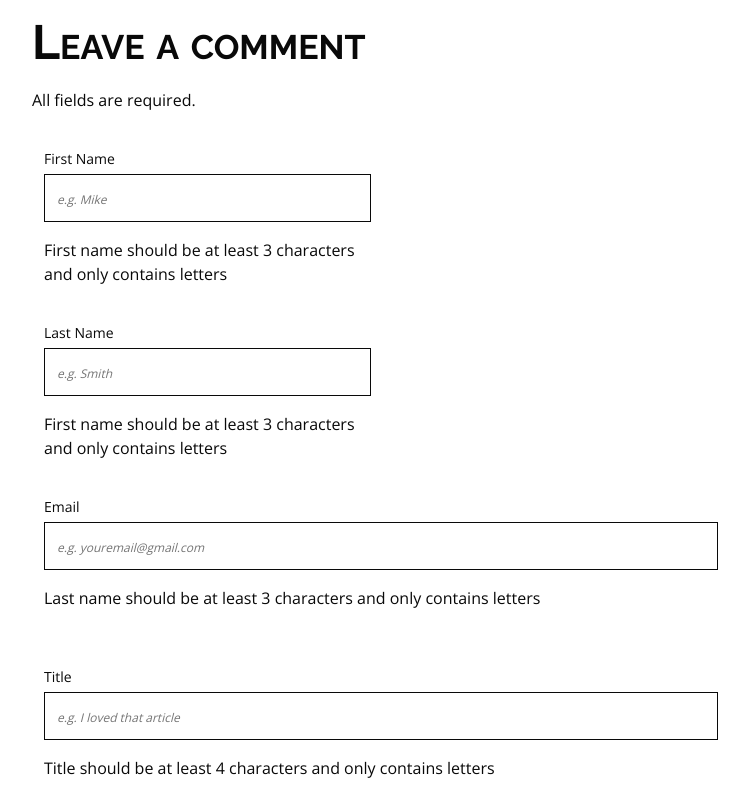
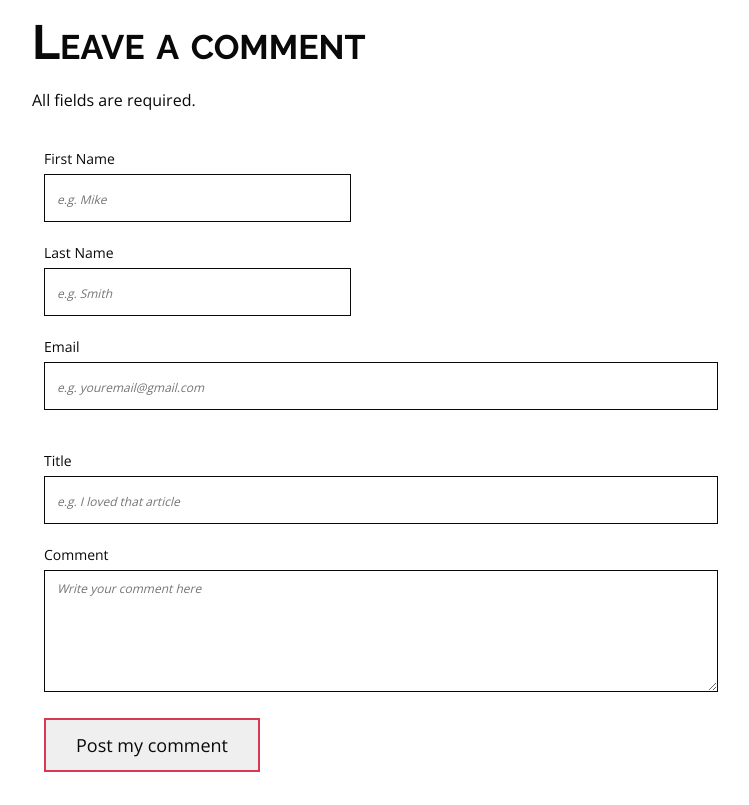
Before and after one commit to Nahima-ayni/alx-frontend-for-fun, a plain HTML site: page form/05-article.html in a window 1280 px wide. Shown: the part 1760-2565 px from the top of the page, without its empty margins (390-1139 px from the left). Drawn offline with nearby package versions, Linux system fonts and the light colour scheme.

Commit message:
add help messages

```diff
--- a/form/05-article.html
+++ b/form/05-article.html
@@ -8,7 +8,7 @@
     <link rel="icon" type="image/x-icon" href="/favicon.ico">
     <link rel="icon" type="image/png" href="/favicon.png">
     <link href="https://fonts.googleapis.com/css?family=Open+Sans:400,700|Raleway:700&display=swap" rel="stylesheet">
-    <link rel="stylesheet" href="04-styles.css">
+    <link rel="stylesheet" href="05-styles.css">
   </head>
   <body>
     <!– Header –>
@@ -167,7 +167,7 @@
                                 <input type="text" name="your-last-name" id="your-last-name" placeholder="e.g. Smith" pattern="[A-Za-zÀ-ž\s]{3,}" maxlength="40" autocomplete="on" accesskey="l" required>
                                 <i class="form-field-icon"></i>
                             </span>
-                    <p class="form-help">First name should be at least 3 characters and only contains letters</p>
+                            <p class="form-help">Last name should be at least 3 characters and only contains letters</p>
                         </div>
                     </div>
                     <div class="form-group col-2-3">
@@ -177,7 +177,6 @@
                                 <input type="email" name="your-email" id="your-email" placeholder="e.g. youremail@gmail.com" pattern="[a-z0-9._%+-]+@[a-z0-9.-]+\.[a-z]{2,}$" maxlength="55" autocomplete="on" accesskey="e" required>
                                 <i class="form-field-icon"></i>
                             </span>
-                    <p class="form-help">Last name should be at least 3 characters and only contains letters</p>
                         </div>
                     </div>
                 </fieldset>
@@ -198,6 +197,7 @@
                         <div class="form-field">
                             <span class="form-field-container">
                                 <textarea name="your-comment" id="your-comment" placeholder="Write your comment here" minlength="10" accesskey="c" cols="30" rows="6" required></textarea>
+                                <i class="form-field-icon"></i>
                             </span>
                             <p class="form-help">Comment should be at least 10 characters</p>
                         </div>
@@ -208,6 +208,7 @@
                 </fieldset>
             </form>
         </section>
+
         </div>
       </div>
     </main>
--- a/form/05-styles.css
+++ b/form/05-styles.css
@@ -715,6 +715,9 @@
     font-size: var(--font-size-small);
   }
 
+
+/* Form group
+============================= */
 .form-group {
   padding: 1rem;
   margin: 0;
@@ -733,24 +736,23 @@
 }
 
 .form-field-icon {
-  font-size: normal;
+  font-style: normal;
 }
-
 
 /* Form help
 ============================= */
 .form-help {
+  margin: 0;
+  line-height: 1.3;
+  letter-spacing: .019rem;
   color: var(--color-dark-grey);
   font-size: var(--font-size-small);
-  margin-top: 0;
-  line-height: 1.3rem;
-  letter-spacing: 0.019rem;
   max-height: 0;
   transition: .3s;
   overflow: hidden;
 }
 
-.form-help .form-group:focus-within {
+.form-group:focus-within .form-help {
   max-height: 20rem;
   margin: .4rem 0 0;
 }
```
Lines whose indentation alone changed are shown as unchanged.
